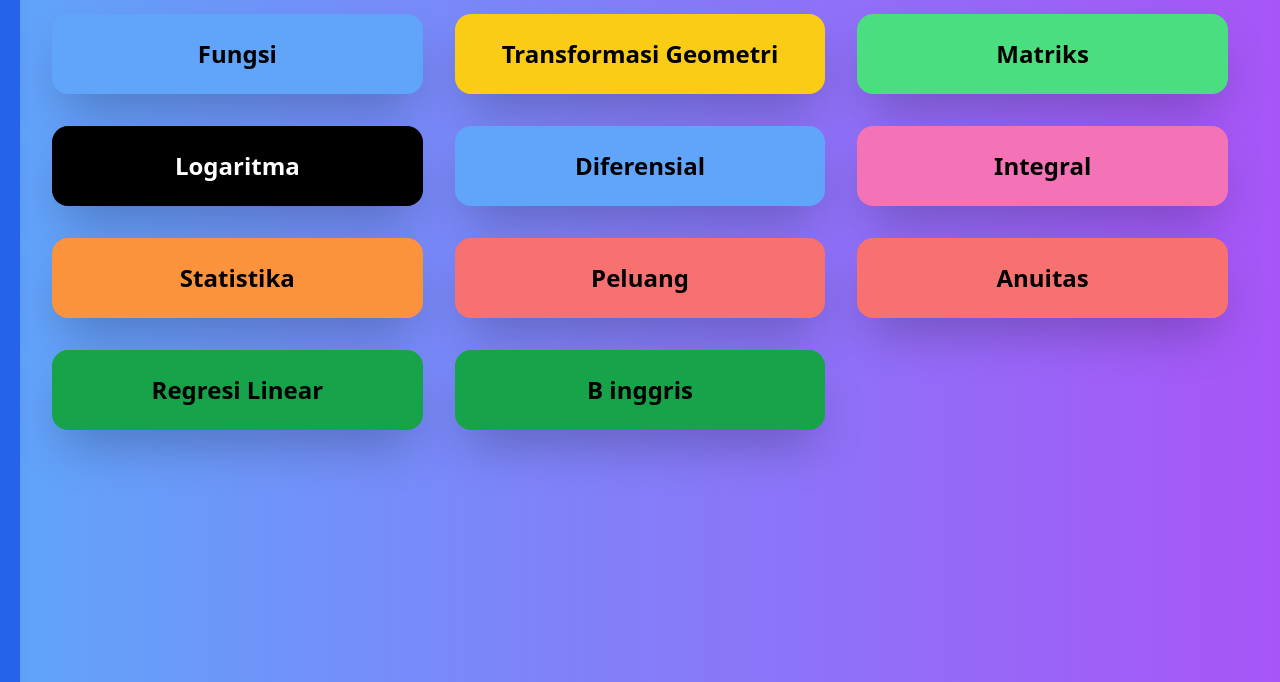
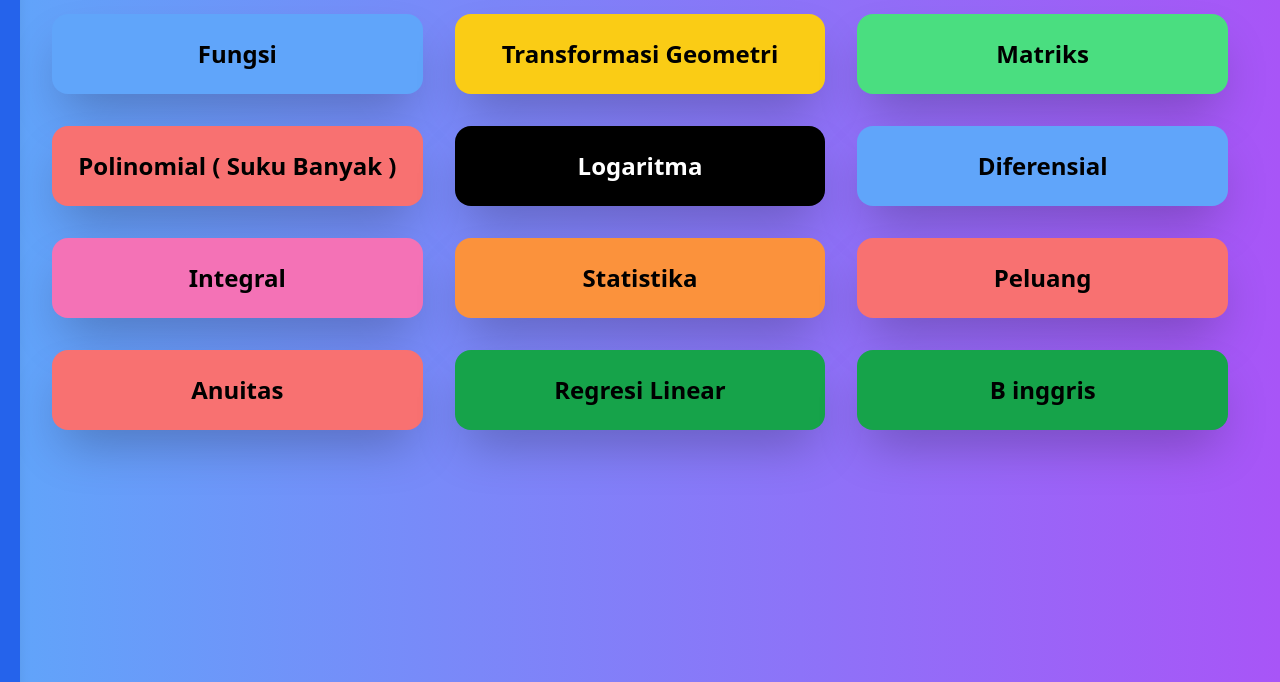
Before and after one commit to KebunIlmu/mateamtika-sma, a plain HTML site: page index.html in a window 1280 px wide. Shown: the part 118-800 px from the top of the page. Drawn offline with nearby package versions, Linux system fonts and the light colour scheme.

Commit message:
Update index.html

```diff
--- a/index.html
+++ b/index.html
@@ -61,6 +61,9 @@
             <a href="Matriks.html" class="block p-6 bg-green-400 shadow-2xl rounded-2xl text-center card">
                 <h2 class="text-2xl font-semibold text-black">Matriks</h2>
             </a>
+			<a href="Polinomial.html" class="block p-6 bg-red-400 shadow-2xl rounded-2xl text-center card">
+                <h2 class="text-2xl font-semibold text-black">Polinomial ( Suku Banyak )</h2>
+            </a>
 	    <a href="Logaritma.html" class="block p-6 bg-black shadow-2xl rounded-2xl text-center card">
                 <h2 class="text-2xl font-semibold text-white">Logaritma</h2>
             </a>
```
